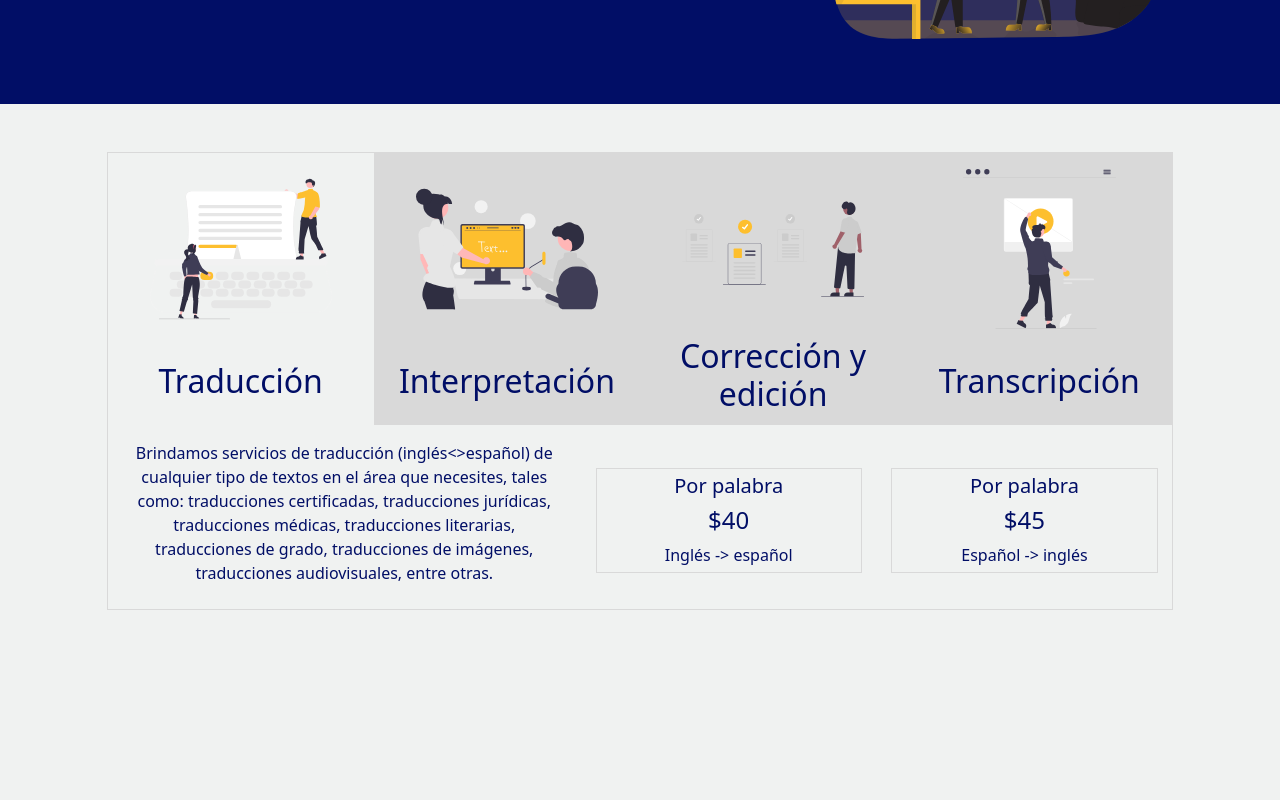
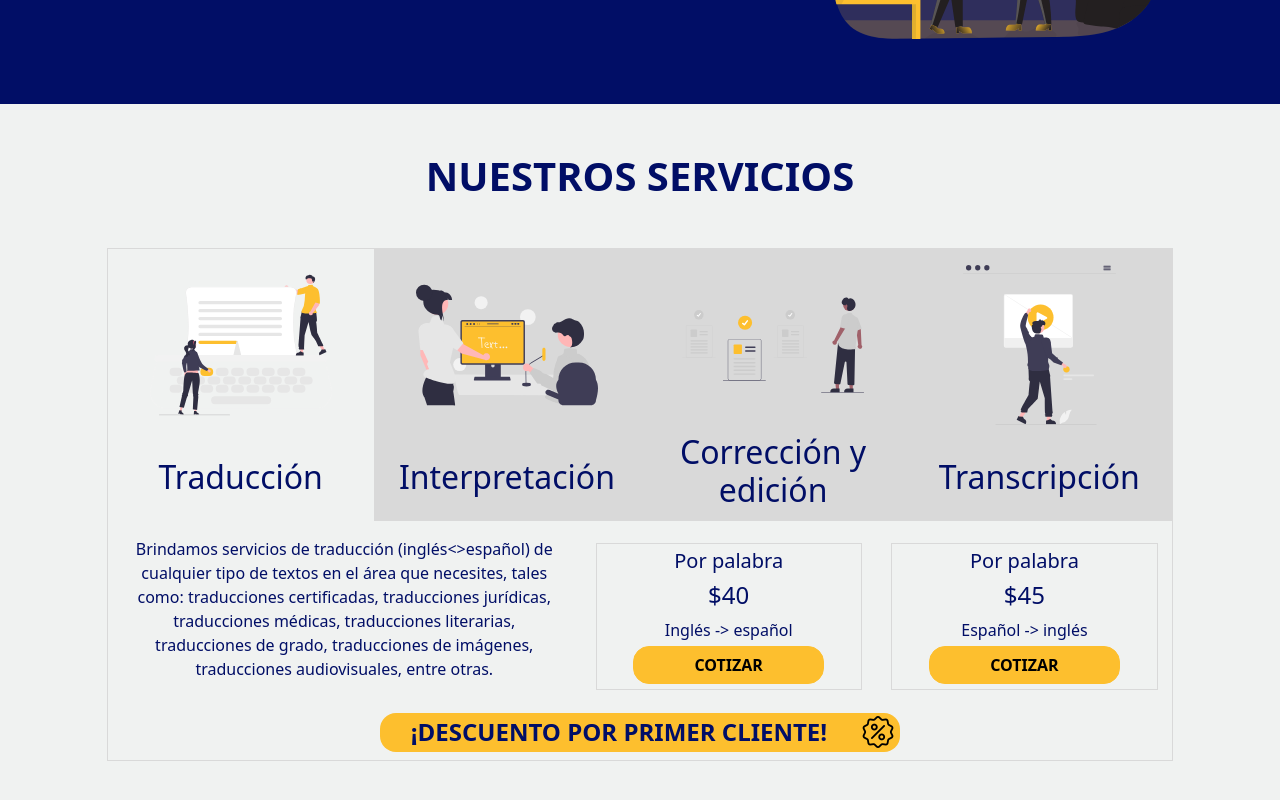
Before and after one commit to GagogoDev/ThotranslationsReact, a React (Vite) app: page / in a window 1280 px wide. Shown: the part 1005-1805 px from the top of the page. Before the commit the page ends 1775 px from the top, so only its background shows below. Built offline with nearby package versions, Linux system fonts and the light colour scheme.

Commit message:
Detalles servicios

```diff
--- a/src/assets/css/styles.css
+++ b/src/assets/css/styles.css
@@ -2,7 +2,7 @@
     --primary: #010e66;
     --secondary: #fdbf2e;
     --light: #f0f2f1;
-    --grey: #D9D9D9;
+    --grey: #d9d9d9;
 }
 
 /* Body */
@@ -63,10 +63,15 @@ body {
 
 /* Servicios */
 
+.servicios-title {
+    font-weight: 700;
+}
+
 .div-servicios {
-    border: 1px solid #D9D9D9;
+    border: 1px solid #d9d9d9;
     margin-bottom: 10rem;
     padding: 0 0 0.5rem 0;
+    min-height: 30rem;
 }
 
 .tab-servicios {
@@ -86,10 +91,82 @@ body {
 }
 
 .div-precio {
-    border: 1px solid #D9D9D9;
+    border: 1px solid #d9d9d9;
     padding: 0.3rem 0.3rem;
+}
+
+.div-precio h4,
+.div-precio h5,
+.div-precio p {
+    margin: 0;
+}
+
+@media screen and (width >= 992px) {
+    .div-precio h4,
+    .div-precio h5,
+    .div-precio p {
+        margin-bottom: 0.5rem;
+    }
+}
+
+.servicio-correccion-edicion {
+    min-width: none;
+    min-height: none;
+}
+
+@media screen and (width >= 992px) {
+    .servicio-correccion-edicion {
+        min-width: 12rem;
+        min-height: 11rem;
+    }
+}
+
+@media screen and (width >= 1060px) {
+    .servicio-correccion-edicion {
+        min-width: 13rem;
+        min-height: 1rem !important;
+    }
+}
+
+@media screen and (width >= 992px) {
+    .servicio-correccion-edicion {
+        /* min-width: 14rem; */
+    }
 }
 
 .div-precio p {
     margin-bottom: 0;
 }
+
+.div-precio button {
+    font-weight: 800;
+    border-radius: 1rem;
+}
+
+.div-descuento {
+    border-radius: 1rem;
+    padding: 0.1rem 0.5rem;
+    width: 100%;
+}
+
+@media screen and (width >= 800px) {
+    .div-descuento {
+        width: 75%;
+    }
+}
+
+@media screen and (width >= 1250px) {
+    .div-descuento {
+        width: 50%;
+    }
+}
+
+.div-descuento p {
+    margin-bottom: 0;
+    font-weight: 700;
+    font-size: 1.5rem;
+}
+
+.div-descuento img {
+    max-width: 2rem;
+}
--- a/src/assets/services/services.js
+++ b/src/assets/services/services.js
@@ -41,7 +41,23 @@ export const services = [
         precios: [
             {
                 precio: '$35',
+                title: 'Por palabra traducida',
+                detail: 'Bilingüe',
+            },
+            {
+                precio: '$10.000',
+                title: 'Por hoja',
+                detail: 'Bilingüe',
+            },
+            {
+                precio: '$30',
                 title: 'Por palabra',
+                detail: 'Monolingüe',
+            },
+            {
+                precio: '$7.000',
+                title: 'Por hoja',
+                detail: 'Monolingüe',
             },
         ],
     },
@@ -53,8 +69,18 @@ export const services = [
         precios: [
             {
                 precio: '$490',
-                title: 'Hablantes por minuto',
-                detail: '(1-2)',
+                title: 'Por minuto',
+                detail: '1 a 2 hablantes',
+            },
+            {
+                precio: '$600',
+                title: 'Por minuto',
+                detail: '3 a 6 hablantes',
+            },
+            {
+                precio: '$730',
+                title: 'Por minuto',
+                detail: '+7 hablantes',
             },
         ],
     },
--- a/src/components/sections/Servicios.jsx
+++ b/src/components/sections/Servicios.jsx
@@ -1,5 +1,8 @@
 // React
 import React, { useState } from 'react';
+
+// Images
+import Discount from '/icons/Discount.png';
 
 // Translations
 import { useTranslation } from 'react-i18next';
@@ -12,12 +15,54 @@ export const Servicios = () => {
 
     const [activeTab, setActiveTab] = useState(1);
 
+    const [colSmServicio, setColSmServicio] = useState(12);
+    const [colSmPrecio, setColSmPrecio] = useState(5);
+
+    const [colLgServicio, setColLgServicio] = useState(5);
+    const [colLgPrecio, setColLgPrecio] = useState(3);
+
+    const [classServicioCorreccionEdicion, setClassServicioCorreccionEdicion] = useState('');
+
     const onClickTab = (tab) => {
         setActiveTab(tab);
+
+        switch (tab) {
+            case 1: // Traducción
+            case 2: // Interpretación
+                setColSmServicio(12);
+                setColSmPrecio(5);
+
+                setColLgServicio(5);
+                setColLgPrecio(3);
+                break;
+            case 3: // Corrección y edición
+                setColSmServicio(12);
+                setColSmPrecio(5);
+
+                setColLgServicio(12);
+                setColLgPrecio(2);
+
+                setClassServicioCorreccionEdicion('servicio-correccion-edicion');
+                break;
+            case 4: // Transcripción
+                setColSmServicio(12);
+                setColSmPrecio(3);
+
+                setColLgServicio(3);
+                setColLgPrecio(2);
+
+                // setClassServicioCorreccionEdicion('servicio-transcripcion');
+                break;
+            default:
+                break;
+        }
     };
 
     return (
         <>
+            <h1 className="text-center mb-5 servicios-title">
+                NUESTROS SERVICIOS
+            </h1>
             <div className="row d-flex justify-content-center align-items-center text-center div-servicios">
                 {services.map(({ id, image, title }) => {
                     return (
@@ -43,7 +88,9 @@ export const Servicios = () => {
                 })}
                 <div className="col-12 mt-3">
                     <div className="row d-flex align-items-center justify-content-around">
-                        <div className="col-5">
+                        <div
+                            className={`col-11 col-sm-${colSmServicio} col-lg-${colLgServicio}`}
+                        >
                             <p>
                                 {services.map(({ id, description }) => {
                                     if (id == activeTab) {
@@ -55,10 +102,13 @@ export const Servicios = () => {
                         {services.map(({ id, precios }) => {
                             if (id == activeTab) {
                                 return precios.map(
-                                    ({ precio, title, detail }) => {
+                                    ({ precio, title, detail }, index) => {
                                         return (
-                                            <div className="col-3 div-precio">
-                                                <div className="row">
+                                            <div
+                                                key={index}
+                                                className={`d-flex col-11 col-sm-${colSmPrecio} col-lg-${colLgPrecio} ${classServicioCorreccionEdicion} div-precio mt-2 mt-lg-0`}
+                                            >
+                                                <div className="row d-flex align-items-end">
                                                     <div className="col-12">
                                                         <h5>{title}</h5>
                                                     </div>
@@ -68,6 +118,11 @@ export const Servicios = () => {
                                                     <div className="col-12">
                                                         <p>{detail}</p>
                                                     </div>
+                                                    <div className="col-12 mt-1">
+                                                        <button className="btn btn-secondary w-75">
+                                                            COTIZAR
+                                                        </button>
+                                                    </div>
                                                 </div>
                                             </div>
                                         );
@@ -75,6 +130,16 @@ export const Servicios = () => {
                                 );
                             }
                         })}
+                        <div className="col-12 d-flex justify-content-center mt-3">
+                            <div className="row div-descuento bg-secondary d-flex justify-content-center align-items-center">
+                                <div className="col-12 col-sm-11">
+                                    <p>¡DESCUENTO POR PRIMER CLIENTE!</p>
+                                </div>
+                                <div className="col-12 col-sm-1">
+                                    <img src={Discount} alt="Discount" />
+                                </div>
+                            </div>
+                        </div>
                     </div>
                 </div>
             </div>
```
Also changed, not shown: public/icons/Discount.png (added).
